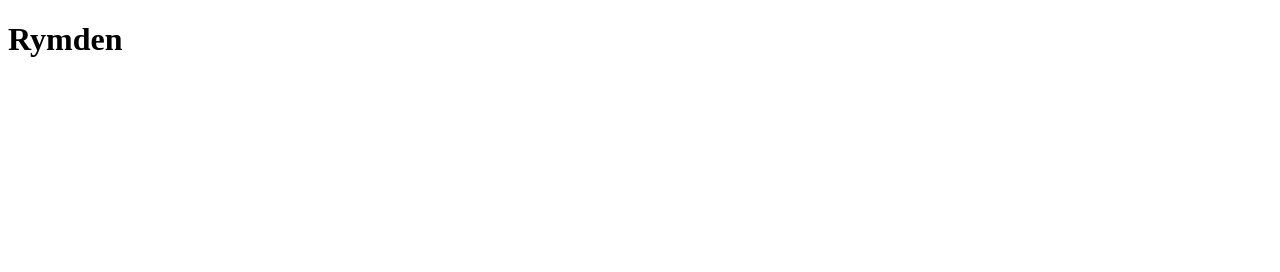
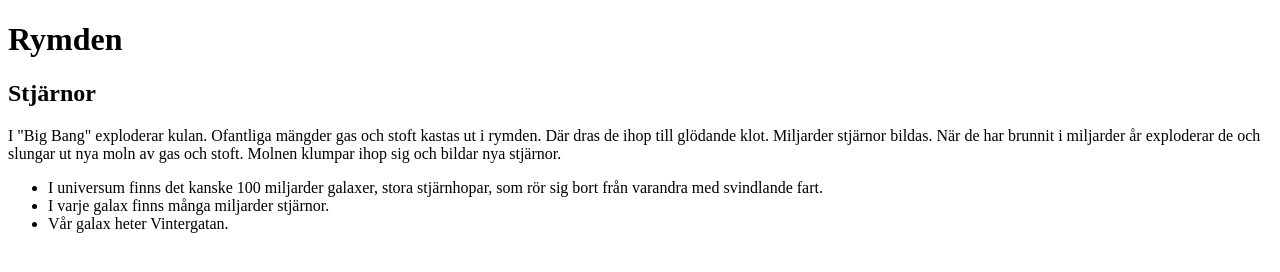
Before and after one commit to Thejohanpersson/webbplats.presentation, a plain HTML site: page index.html in a window 1280 px wide. Drawn offline with Linux system fonts and the light colour scheme.

Commit message:
Added some more text content

```diff
--- a/index.html
+++ b/index.html
@@ -6,6 +6,15 @@
     </head>
     <body>
         <h1>Rymden</h1>
+        <h2>Stjärnor</h2>
+
+        <p>I "Big Bang" exploderar kulan. Ofantliga mängder gas och stoft kastas ut i rymden. Där dras de ihop till glödande klot. Miljarder stjärnor bildas. När de har brunnit i miljarder år exploderar de och slungar ut nya moln av gas och stoft. Molnen klumpar ihop sig och bildar nya stjärnor.</p>
+
+        <ul>
+            <li>I universum finns det kanske 100 miljarder galaxer, stora stjärnhopar, som rör sig bort från varandra med svindlande fart.</li>
+            <li>I varje galax finns många miljarder stjärnor.</li>
+            <li>Vår galax heter Vintergatan.</li>
+        </ul>
 
     </body>
 </html>
```
